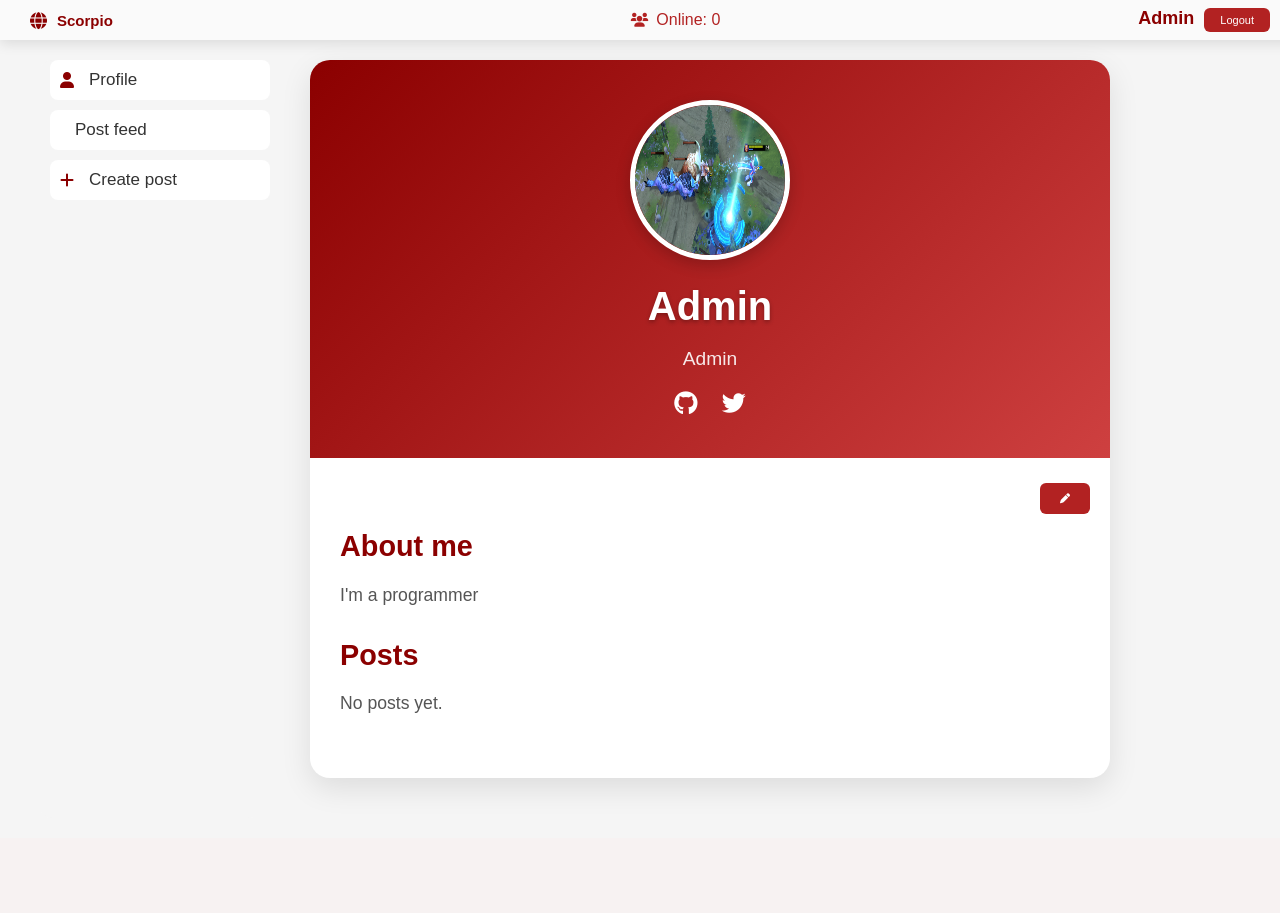
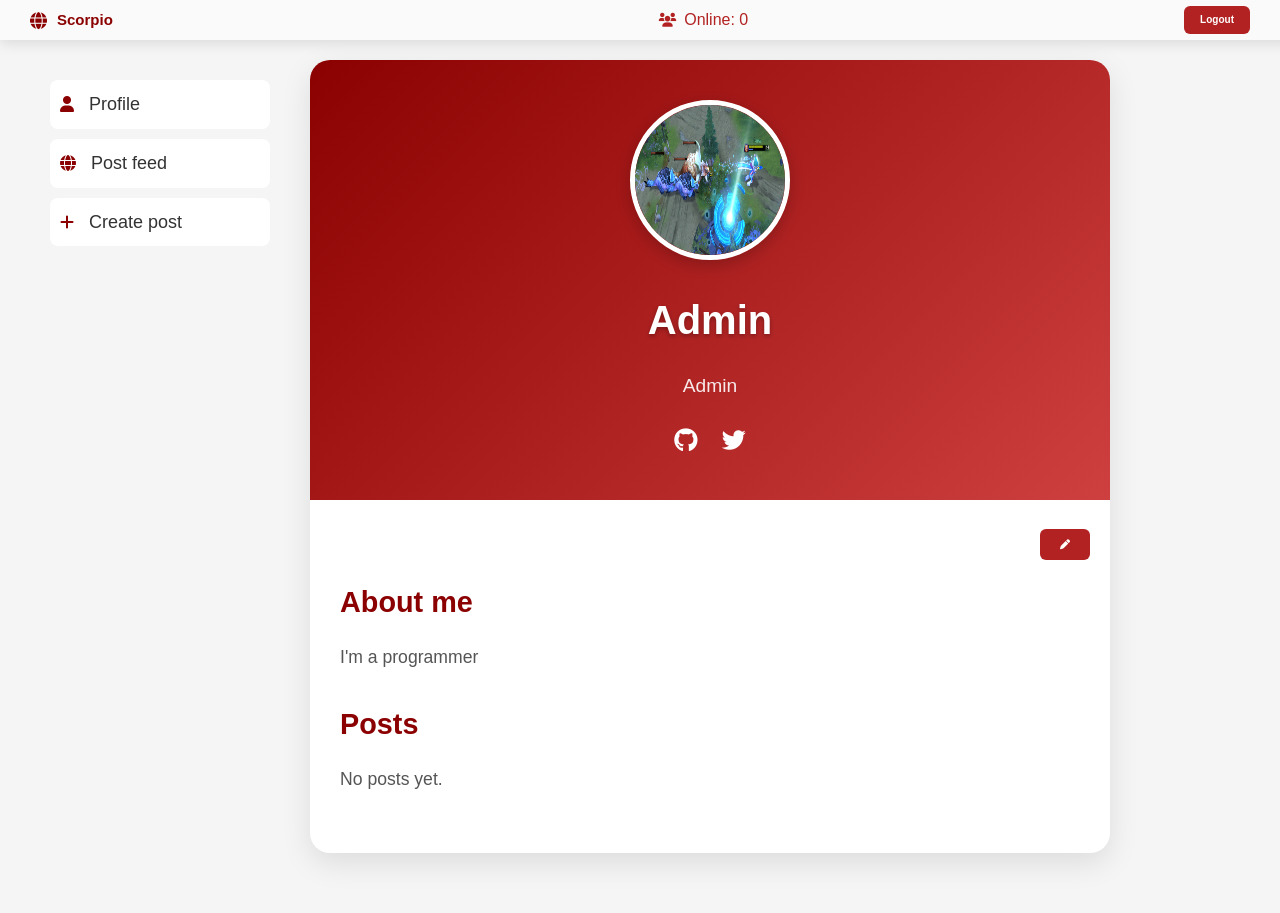
Before and after one commit to Valerii57586/website-from-talents, a Flask app: page /profile/Admin in a window 1280 px wide. Before the commit the page ends 791 px from the top, so only its background shows below. Run offline with Flask 3, Linux system fonts and the light colour scheme; data comes from the database, SQL or seed files in the repository; both versions use the stored data as it was before the commit; data that the repository does not hold is empty.

Commit message:
fix frontend bugs

```diff
--- a/static/custom.css
+++ b/static/custom.css
@@ -208,7 +208,7 @@ a {
     color: #b22222; /* Белый текст */
     display: flex;
     align-items: center;
-    position: relative; left: 80px;
+    position: relative; left: 55px;
 }
 
 .online-status i {
@@ -313,7 +313,7 @@ a {
     background-color: #ffffff;
     color: #8b0000;
     cursor: pointer;
-    font-size: 17px;
+    font-size: 18px;
     transition: background-color 0.3s ease, transform 0.3s ease;
     text-decoration: none;
     color: inherit;
--- a/templates/index.html
+++ b/templates/index.html
@@ -36,7 +36,7 @@
                     <i class="fas fa-user"></i> Profile
                 </a>
                 <a href="{{ url_for('main') }}" class="sidebar-button">
-                    <i class="fas fa-globe"></i> post feed
+                    <i class="fas fa-globe"></i> Post feed
                 </a>
                 <a href="{{ url_for('create_post') }}" class="sidebar-button">
                     <i class="fas fa-plus"></i> Create post
--- a/templates/login.html
+++ b/templates/login.html
@@ -33,6 +33,9 @@
             <div class="actions">
                 <button type="sumbit" class="login-button">Sign in</button>
             </div>
+            <!-- <div class="K_and_D">
+                <label> © 2025 Ваши права защищены K&D corporation</label>
+            </div> -->
         </div>
     </form>
 </body>
--- a/templates/profile.html
+++ b/templates/profile.html
@@ -19,6 +19,7 @@ body {
     align-items: center;
     min-height: 100vh;
     font-weight: 100%;
+    line-height: 1.6;
 }
 
 a {
@@ -175,18 +176,16 @@ a {
     background-color: #ffffff;
     color: #8b0000;
     cursor: pointer;
-    font-size: 17px;
+    font-size: 18px;
     transition: background-color 0.3s ease, transform 0.3s ease;
     text-decoration: none;
     color: inherit;
-    position: relative; bottom: 20px;
 }
 
 .sidebar-button:hover {
     background-color: #ffebee;
     transform: translateX(5px);
     text-decoration: none;
-    position: relative; bottom: 20px;
 }
 
 .sidebar-button i {
@@ -221,7 +220,7 @@ a {
     color: #b22222; /* Белый текст */
     display: flex;
     align-items: center;
-    position: relative; left: 50px;
+    position: relative; left: 40px;
 }
 
 .online-status i {
@@ -258,12 +257,13 @@ a {
     border: none; /* Убираем стандартные границы */
     border-radius: 6px; /* Закругляем углы */
     color: white; /* Белый текст */
-    font-size: 11px; /* Немного уменьшаем размер шрифта */
-    cursor: pointer; /* Делаем так, чтобы было понятно, что это кнопка */
+    font-size: 10px; /* Немного уменьшаем размер шрифта */
+    font-weight: bold; /* Делаем так, чтобы было понятно, что это кнопка */
+    cursor: pointer;
     transition: background-color 0.3s, transform 0.2s; /* Анимация при наведении */
     text-decoration: none;
     margin: 20px 0; /* Отступы сверху и снизу */
-    position: relative; right:10px;
+    position: relative; right:30px;
     margin-right: 30px;
 }
 
@@ -271,13 +271,13 @@ a {
     background-color: #8b0000; /* Темнее при наведении */
     transform: scale(1.05); /* Немного увеличивается */
     text-decoration: none;
-    position: relative; right: 60px;
+    position: relative; right: 30px;
 }
 
 .logout-button:active {
     transform: scale(0.95); /* Немного уменьшается при нажатии */
     text-decoration: none;
-    position: relative; right: 60px;
+    position: relative; right: 30px;
 }
 
 .edit-button {
@@ -309,10 +309,8 @@ a {
             </div>
             <div class="auth-buttons">
                 {% if username %}
-                    <h3 class="current-user">{{ username }}</h3>
                     <a href="{{ url_for('logout') }}" class="action-button">Logout</a>
                 {% else %}
-                    <h3>Guest</h3>
                     <a href="{{ url_for('login') }}" class="action-button">Sign in</a>
                     <a href="{{ url_for('register') }}" class="action-button">Sign up</a>
                 {% endif %}
@@ -324,7 +322,7 @@ a {
                     <i class="fas fa-user"></i> Profile
                 </a>
                 <a href="{{ url_for('main') }}" class="sidebar-button">
-                    <i class="fas fa-post"></i> Post feed
+                    <i class="fas fa-globe"></i> Post feed
                 </a>
                 <a href="{{ url_for('create_post') }}" class="sidebar-button">
                     <i class="fas fa-plus"></i> Create post
--- a/templates/profile_edit.html
+++ b/templates/profile_edit.html
@@ -19,6 +19,7 @@
             align-items: center;
             min-height: 100vh;
             font-weight: 100%;
+            line-height: 1.6;
         }
 
         a {
```
Also changed, not shown: data.db (deleted).
